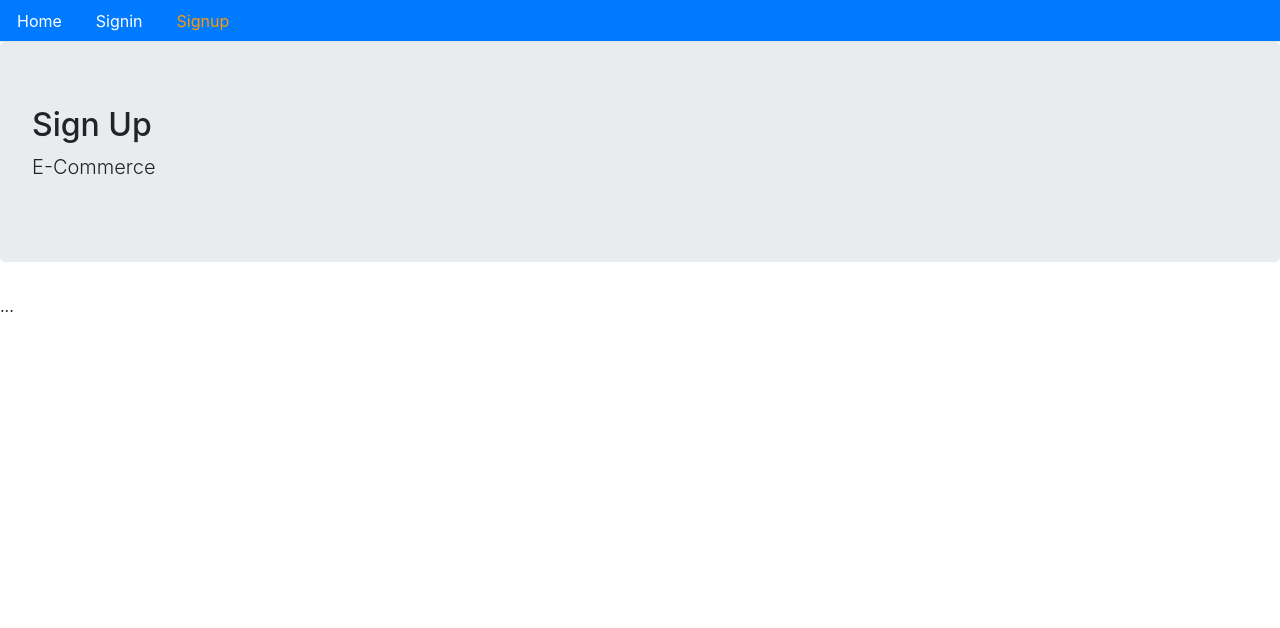
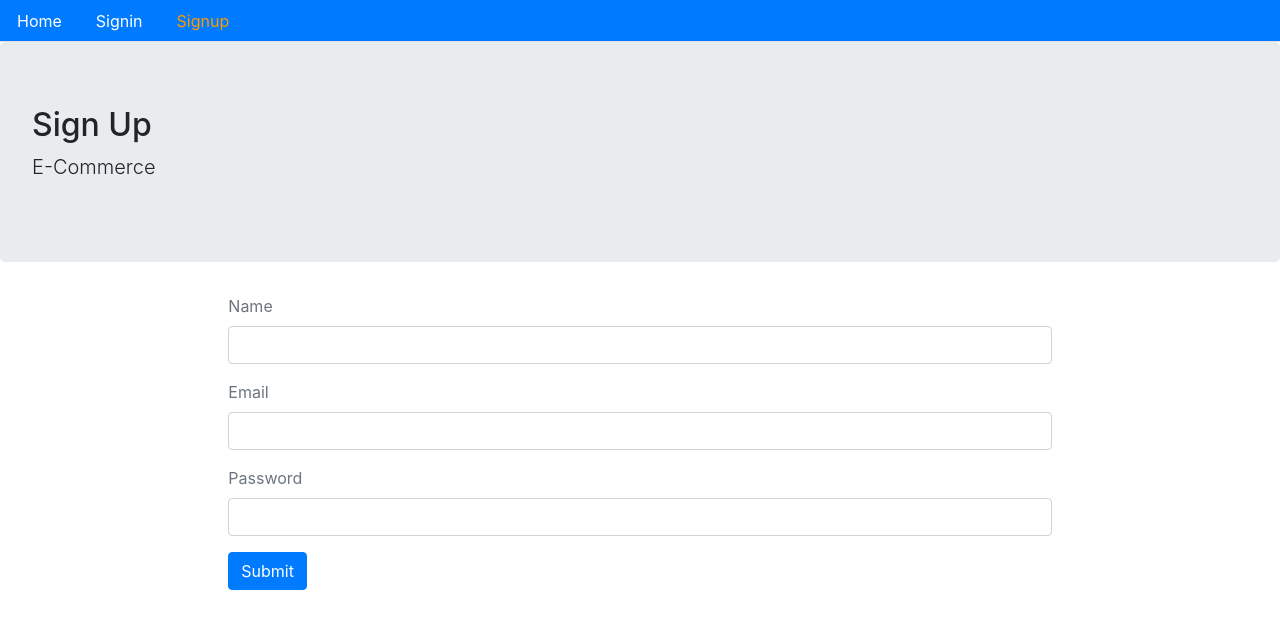
Before and after one commit to eminshamshoian/ecommerce-client, a React (Create React App) app: page /signup in a window 1280 px wide. Shown: the top 628 px of the page. Built offline with nearby package versions, Linux system fonts and the light colour scheme; no server answers.

Commit message:
created signup component

```diff
--- /dev/null
+++ b/src/auth/index.js
@@ -0,0 +1,18 @@
+import { API } from '../config';
+
+export const signup = user => {
+    return fetch(`${API}/signup`, {
+        method: 'POST',
+        headers: {
+            Accept: 'application/json',
+            'Content-Type': 'application/json'
+        },
+        body: JSON.stringify(user)
+    })
+        .then(response => {
+            return response.json();
+        })
+        .catch(err => {
+            console.log(err);
+        });
+};
--- a/src/components/user/Signup.js
+++ b/src/components/user/Signup.js
@@ -1,10 +1,109 @@
-import React from 'react';
+import React, { useState } from 'react';
+import { Link } from 'react-router-dom';
+import { signup } from '../../auth/index';
+
+// Import Components
 import MainLayout from '../layout/MainLayout';
 
 const Signup = () => {
+    const [values, setValues] = useState({
+        name: '',
+        email: '',
+        password: '',
+        error: '',
+        success: false
+    });
+
+    // Destructure
+    const { name, email, password, error, success } = values;
+
+    // Higher order function returns another function
+    const handleChange = name => event => {
+        setValues({ ...values, error: false, [name]: event.target.value });
+    };
+
+    const clickSubmit = event => {
+        // So browser doesnt reload when button is clicked
+        event.preventDefault();
+        setValues({ ...values, error: false });
+        signup({ name, email, password }).then(data => {
+            if (data.error) {
+                setValues({ ...values, error: data.error, success: false });
+            } else {
+                setValues({
+                    ...values,
+                    name: '',
+                    email: '',
+                    password: '',
+                    error: '',
+                    success: true
+                });
+            }
+        });
+    };
+
+    const signUpForm = () => (
+        <form>
+            <div className='form-group'>
+                <label className='text-muted'>Name</label>
+                <input
+                    onChange={handleChange('name')}
+                    type='text'
+                    className='form-control'
+                    value={name}
+                />
+            </div>
+            <div className='form-group'>
+                <label className='text-muted'>Email</label>
+                <input
+                    onChange={handleChange('email')}
+                    type='eamil'
+                    className='form-control'
+                    value={email}
+                />
+            </div>
+            <div className='form-group'>
+                <label className='text-muted'>Password</label>
+                <input
+                    onChange={handleChange('password')}
+                    type='password'
+                    className='form-control'
+                    value={password}
+                />
+            </div>
+            <button onClick={clickSubmit} className='btn btn-primary'>
+                Submit
+            </button>
+        </form>
+    );
+
+    const showError = () => (
+        <div
+            className='alert alert-danger'
+            style={{ display: error ? '' : 'none' }}
+        >
+            {error}
+        </div>
+    );
+
+    const showSuccess = () => (
+        <div
+            className='alert alert-info'
+            style={{ display: success ? '' : 'none' }}
+        >
+            Acount Created! Please <Link to='/signin'>Signin!</Link>
+        </div>
+    );
+
     return (
-        <MainLayout title='Sign Up' description='E-Commerce'>
-            ...
+        <MainLayout
+            title='Sign Up'
+            description='E-Commerce'
+            className='container col-md-8 offset-md-2'
+        >
+            {showSuccess()}
+            {showError()}
+            {signUpForm()}
         </MainLayout>
     );
 };
```
